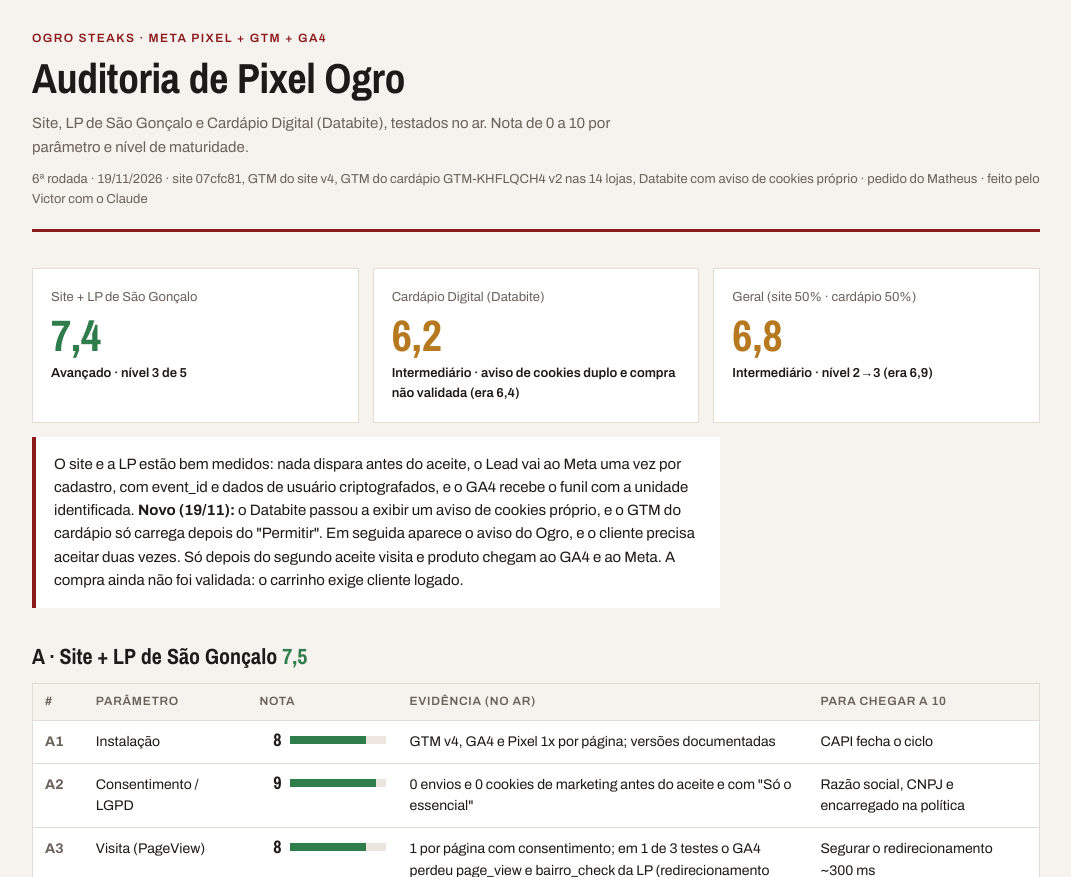
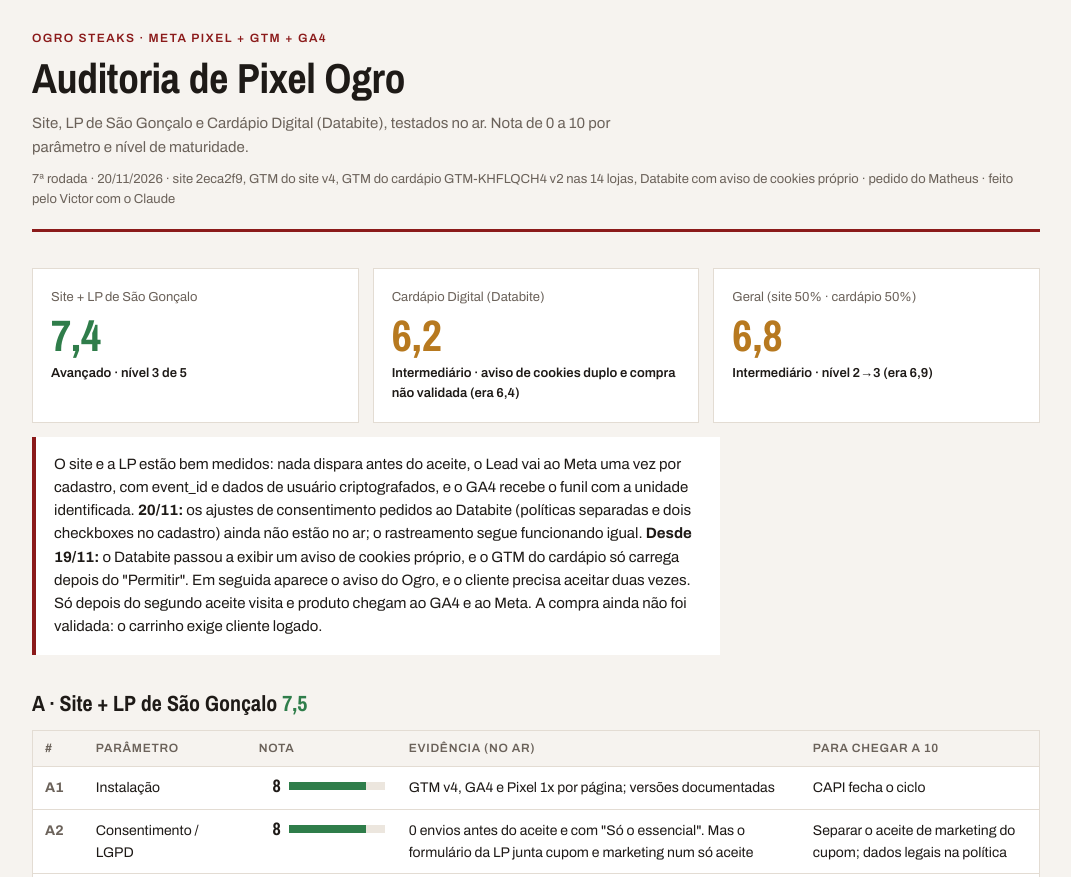
Before and after one commit to dev-seven7/ogro-auditoria-pixel, a plain HTML site: page index.html in a window 1280 px wide. Shown: the top 877 px of the page, without its empty margins (104-1175 px from the left). Drawn offline with nearby package versions, Linux system fonts and the light colour scheme.

Commit message:
docs: auditoria de pixel 7ª rodada (20/11)
Co-Authored-By: Claude Opus 5.5 <noreply@anthropic.com>

```diff
--- a/index.html
+++ b/index.html
@@ -58,7 +58,7 @@ footer{font-size:12px;color:var(--muted);border-top:1px solid var(--line);paddin
   <span class="eyebrow">Ogro Steaks · Meta Pixel + GTM + GA4</span>
   <h1>Auditoria de Pixel Ogro</h1>
   <p class="lede">Site, LP de São Gonçalo e Cardápio Digital (Databite), testados no ar. Nota de 0 a 10 por parâmetro e nível de maturidade.</p>
-  <span class="meta">6ª rodada · 19/11/2026 · site 07cfc81, GTM do site v4, GTM do cardápio GTM-KHFLQCH4 v2 nas 14 lojas, Databite com aviso de cookies próprio · pedido do Matheus · feito pelo Victor com o Claude</span>
+  <span class="meta">7ª rodada · 20/11/2026 · site 2eca2f9, GTM do site v4, GTM do cardápio GTM-KHFLQCH4 v2 nas 14 lojas, Databite com aviso de cookies próprio · pedido do Matheus · feito pelo Victor com o Claude</span>
 </header>
 
 <section>
@@ -67,7 +67,7 @@ footer{font-size:12px;color:var(--muted);border-top:1px solid var(--line);paddin
     <div class="tile"><span class="lbl">Cardápio Digital (Databite)</span><span class="num mid">6,2</span><span class="lvl">Intermediário · aviso de cookies duplo e compra não validada (era 6,4)</span></div>
     <div class="tile"><span class="lbl">Geral (site 50% · cardápio 50%)</span><span class="num mid">6,8</span><span class="lvl">Intermediário · nível 2→3 (era 6,9)</span></div>
   </div>
-  <div class="lead-box"><p>O site e a LP estão bem medidos: nada dispara antes do aceite, o Lead vai ao Meta uma vez por cadastro, com event_id e dados de usuário criptografados, e o GA4 recebe o funil com a unidade identificada. <strong>Novo (19/11):</strong> o Databite passou a exibir um aviso de cookies próprio, e o GTM do cardápio só carrega depois do "Permitir". Em seguida aparece o aviso do Ogro, e o cliente precisa aceitar duas vezes. Só depois do segundo aceite visita e produto chegam ao GA4 e ao Meta. A compra ainda não foi validada: o carrinho exige cliente logado.</p></div>
+  <div class="lead-box"><p>O site e a LP estão bem medidos: nada dispara antes do aceite, o Lead vai ao Meta uma vez por cadastro, com event_id e dados de usuário criptografados, e o GA4 recebe o funil com a unidade identificada. <strong>20/11:</strong> os ajustes de consentimento pedidos ao Databite (políticas separadas e dois checkboxes no cadastro) ainda não estão no ar; o rastreamento segue funcionando igual. <strong>Desde 19/11:</strong> o Databite passou a exibir um aviso de cookies próprio, e o GTM do cardápio só carrega depois do "Permitir". Em seguida aparece o aviso do Ogro, e o cliente precisa aceitar duas vezes. Só depois do segundo aceite visita e produto chegam ao GA4 e ao Meta. A compra ainda não foi validada: o carrinho exige cliente logado.</p></div>
 </section>
 
 <section>
@@ -76,7 +76,7 @@ footer{font-size:12px;color:var(--muted);border-top:1px solid var(--line);paddin
     <thead><tr><th>#</th><th>Parâmetro</th><th>Nota</th><th>Evidência (no ar)</th><th>Para chegar a 10</th></tr></thead>
     <tbody>
       <tr><td class="id">A1</td><td>Instalação</td><td class="sc"><span class="bar" style="--v:8;--c:var(--good)"><b>8</b><i></i></span></td><td>GTM v4, GA4 e Pixel 1x por página; versões documentadas</td><td>CAPI fecha o ciclo</td></tr>
-      <tr><td class="id">A2</td><td>Consentimento / LGPD</td><td class="sc"><span class="bar" style="--v:9;--c:var(--good)"><b>9</b><i></i></span></td><td>0 envios e 0 cookies de marketing antes do aceite e com "Só o essencial"</td><td>Razão social, CNPJ e encarregado na política</td></tr>
+      <tr><td class="id">A2</td><td>Consentimento / LGPD</td><td class="sc"><span class="bar" style="--v:8;--c:var(--good)"><b>8</b><i></i></span></td><td>0 envios antes do aceite e com "Só o essencial". Mas o formulário da LP junta cupom e marketing num só aceite</td><td>Separar o aceite de marketing do cupom; dados legais na política</td></tr>
       <tr><td class="id">A3</td><td>Visita (PageView)</td><td class="sc"><span class="bar" style="--v:8;--c:var(--good)"><b>8</b><i></i></span></td><td>1 por página com consentimento; em 1 de 3 testes o GA4 perdeu page_view e bairro_check da LP (redirecionamento rápido para o cupom)</td><td>Segurar o redirecionamento ~300 ms</td></tr>
       <tr><td class="id">A4</td><td>Conversão principal: Lead</td><td class="sc"><span class="bar" style="--v:9;--c:var(--good)"><b>9</b><i></i></span></td><td>Após o n8n confirmar; 1x por cadastro; não repete ao recarregar; evento principal no GA4</td><td>Envio também pelo servidor</td></tr>
       <tr><td class="id">A5</td><td>Micro-conversões no GA4</td><td class="sc"><span class="bar" style="--v:8;--c:var(--good)"><b>8</b><i></i></span></td><td>Bairro, CTA, formulário, clique para pedir, burger e raspadinha, com 8 dimensões</td><td>view_item dos burgers no GA4</td></tr>
@@ -133,7 +133,8 @@ footer{font-size:12px;color:var(--muted);border-top:1px solid var(--line);paddin
       <tr><td>Depois da publicação do PR #18</td><td>7,5</td><td>1,0</td><td>4,2</td></tr>
       <tr><td>GTM do site no Databite (sem envio)</td><td>7,5</td><td>2,6</td><td>5,0</td></tr>
       <tr><td>GTM próprio do cardápio nas 14 lojas</td><td>7,4</td><td>6,4</td><td>6,9</td></tr>
-      <tr><td><strong>Databite com aviso próprio (aviso duplo)</strong></td><td><strong class="hi">7,4</strong></td><td><strong class="mid">6,2</strong></td><td><strong class="mid">6,8</strong></td></tr>
+      <tr><td>Databite com aviso próprio (aviso duplo)</td><td>7,4</td><td>6,2</td><td>6,8</td></tr>
+      <tr><td><strong>7ª rodada (20/11)</strong></td><td><strong class="hi">7,4</strong></td><td><strong class="mid">6,2</strong></td><td><strong class="mid">6,8</strong></td></tr>
     </tbody>
   </table></div>
 </section>
```
